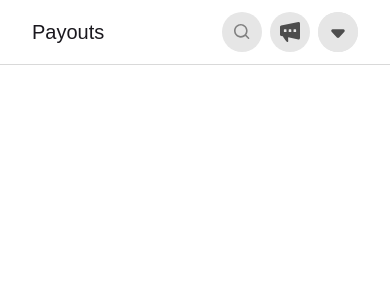
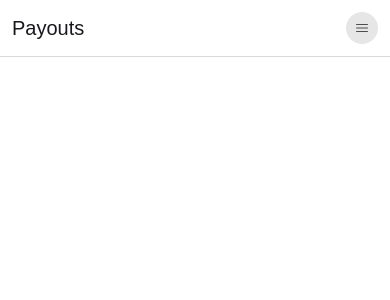
Before and after one commit to anoopraju31/100xdevs_cohort, a React (Vite) app in the folder week 8/week-8.1/dukaan-dashboard/: page / in a window 390 px wide. Shown: the top 300 px of the page. Built offline with nearby package versions, Linux system fonts and the light colour scheme.

Commit message:
Week 8.1 - Dukaan Dashbaord: Header Component - style change

```diff
--- a/week 8/week-8.1/dukaan-dashboard/src/components/Header.jsx
+++ b/week 8/week-8.1/dukaan-dashboard/src/components/Header.jsx
@@ -4,13 +4,13 @@ import IconWrapper from './IconWrapper'
 
 const Header = () => {
 	return (
-		<header className='fixed top-0 right-0 w-full py-3 px-8 flex items-center gap-4 border-b border-black-85 bg-black-100'>
+		<header className='fixed top-0 right-0 w-full p-3 sm:px-8 flex items-center gap-4 border-b border-black-85 bg-black-100'>
 			{/* logo */}
 			<div className='flex-1 flex items-center gap-4'>
 				<h4 className='text-black-12 text-xl font-medium'> Payouts </h4>
+
 				<div className='hidden sm:flex items-center gap-[6px]'>
 					<Help styles='fill-black-30' />
-
 					<p className='text-xs text-black-30'>How it works</p>
 				</div>
 			</div>
@@ -27,11 +27,21 @@ const Header = () => {
 
 			{/* Icon Container */}
 			<div className='flex-1 flex justify-end gap-2'>
-				<div className='md:hidden'>
+				<div className='hidden sm:block md:hidden'>
 					<IconWrapper icon='/search.svg' altText='search' />
 				</div>
-				<IconWrapper icon='/message.svg' altText='message' />
-				<IconWrapper icon='/menu.svg' altText='menu' />
+
+				<div className='hidden sm:block'>
+					<IconWrapper icon='/message.svg' altText='message' />
+				</div>
+
+				<div className='hidden sm:block'>
+					<IconWrapper icon='/menu.svg' altText='menu' />
+				</div>
+
+				<div className='lg:hidden'>
+					<IconWrapper icon='/hamburger.svg' altText='menu' />
+				</div>
 			</div>
 		</header>
 	)
--- a/week 8/week-8.1/dukaan-dashboard/src/components/IconWrapper.jsx
+++ b/week 8/week-8.1/dukaan-dashboard/src/components/IconWrapper.jsx
@@ -2,8 +2,8 @@ import PropTypes from 'prop-types'
 
 const IconWrapper = ({ icon, altText }) => {
 	return (
-		<div className='w-10 h-10 bg-black-90 flex justify-center items-center rounded-full'>
-			<img src={icon} alt={altText} className='object-contain' />
+		<div className='w-8 sm:w-10 h-8 sm:h-10 p-2 bg-black-90 flex justify-center items-center rounded-full'>
+			<img src={icon} alt={altText} className='object-contain flex-shrink-0' />
 		</div>
 	)
 }
```
Also changed, not shown: week 8/week-8.1/dukaan-dashboard/public/close.svg (added), week 8/week-8.1/dukaan-dashboard/public/hamburger.svg (added).
